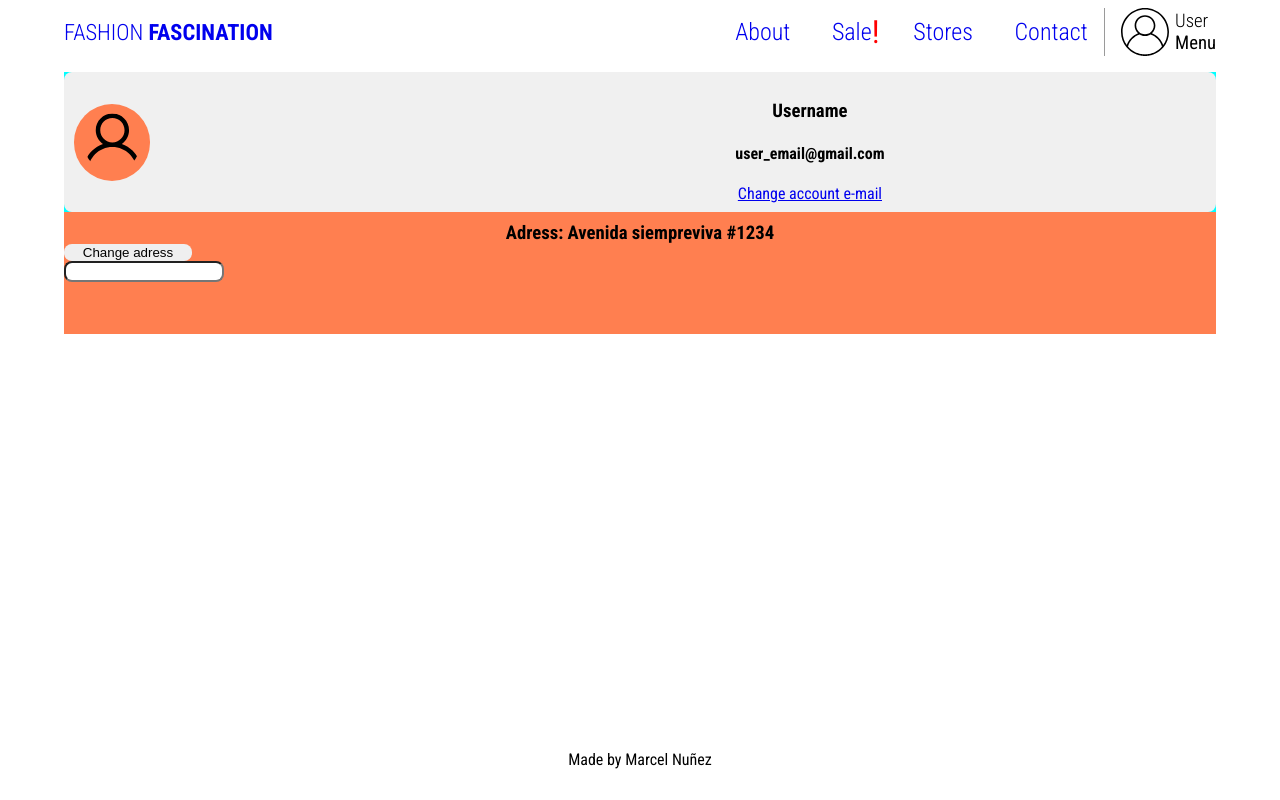
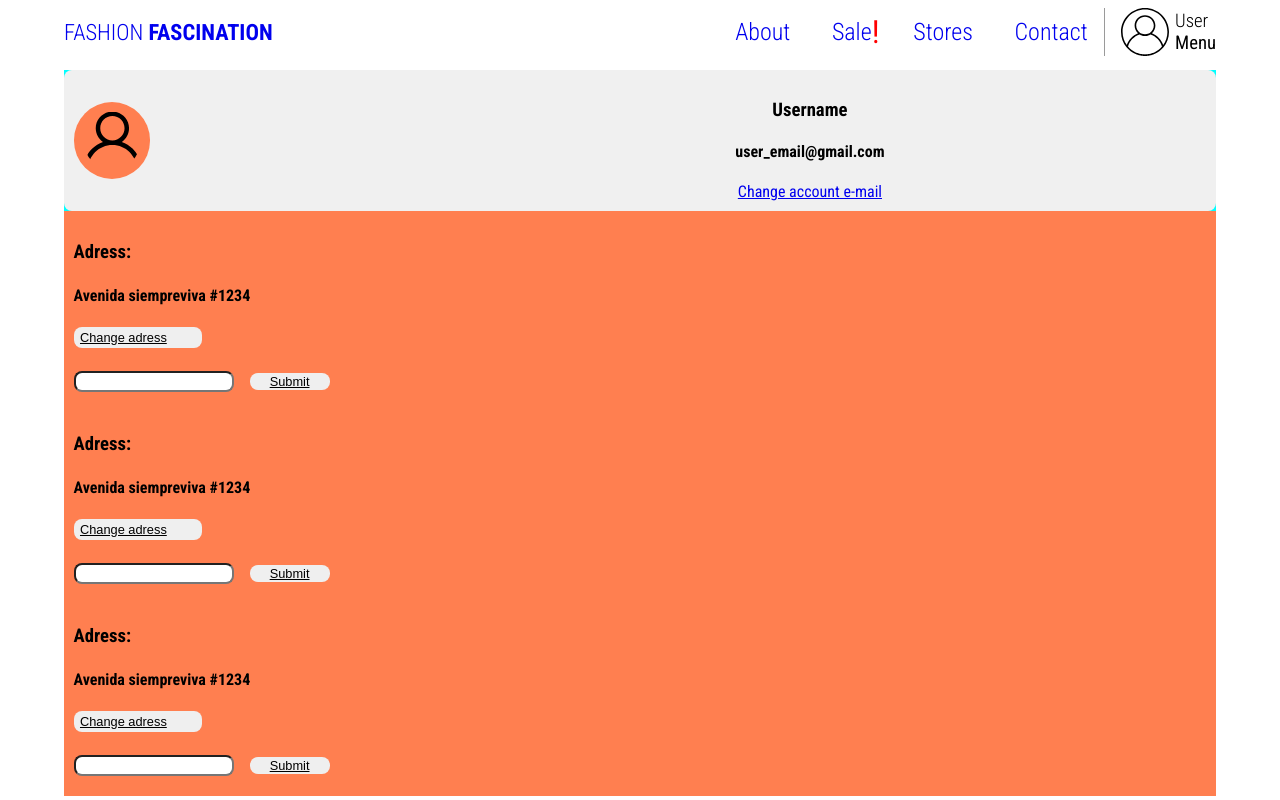
Before and after one commit to MarcelNDG/Fashion-2, a React (Create React App) app: page /profile in a window 1280 px wide. Built offline with nearby package versions, Linux system fonts and the light colour scheme.

Commit message:
Profile item to component

```diff
--- a/src/App.css
+++ b/src/App.css
@@ -770,27 +770,39 @@ footer{
     text-align: center;
   }
 
-  .formItem{
+  .profileItem{
     display: flex;
     flex-direction: column;
+    justify-content: space-around;
     align-items: left;
-    height: 7rem;
+    text-align: left;
+    padding: 0.6rem;
+    height: 12rem;
   }
 
-  .formItem h3{
+  .profileItem h3{
+    margin: 0;
+  }
+  .profileItem h4{
     margin: 0;
   }
 
-  .formItem input{
+  .profileItem input{
     width: 10rem;
     border-radius: 8px;
   }
 
-  .formItem button{
+  .profileItem button{
     width: 8rem;
     border: none;
+    font-size: 0.8rem;
+    border-radius: 8px;
+    text-decoration: underline;
+  }
 
-    border-radius: 8px;
+  .inputContainer button{
+    width: 5rem;
+   margin-left: 1rem;
   }
 
 /* --- MEDIA QUERIES --- */
--- a/src/Pages/Profile.js
+++ b/src/Pages/Profile.js
@@ -4,6 +4,7 @@ import { ReactComponent as ProfileBtn } from '../icon/usermenu.svg'
 
 import TopNav from '../components/TopNav'
 import Footer from '../components/Footer'
+import ProfileItem from '../components/ProfileItem'
 
 const Profile = () => {
     return (
@@ -23,14 +24,9 @@ const Profile = () => {
                     </div>
                 </div>
                 <div className='profileformContainer'>
-
-                        <div className='formItem'>
-                            <h3>Adress: Avenida siempreviva #1234</h3>
-                            <button>Change adress</button>
-                            <input type='text'></input>
-                        </div>
-
-
+                    <ProfileItem />
+                    <ProfileItem />
+                    <ProfileItem />
                 </div>
 
             </div>
--- /dev/null
+++ b/src/components/ProfileItem.js
@@ -0,0 +1,18 @@
+import React from 'react'
+
+const ProfileItem = () => {
+    return (
+        <div className='profileItem'>
+        <h3>Adress:</h3>
+        <h4>Avenida siempreviva #1234</h4>
+        <button>Change adress</button>
+        <div className='inputContainer'>
+            <input type='text'></input>
+            <button>Submit</button>
+        </div>
+
+    </div>
+    )
+}
+
+export default ProfileItem
```
